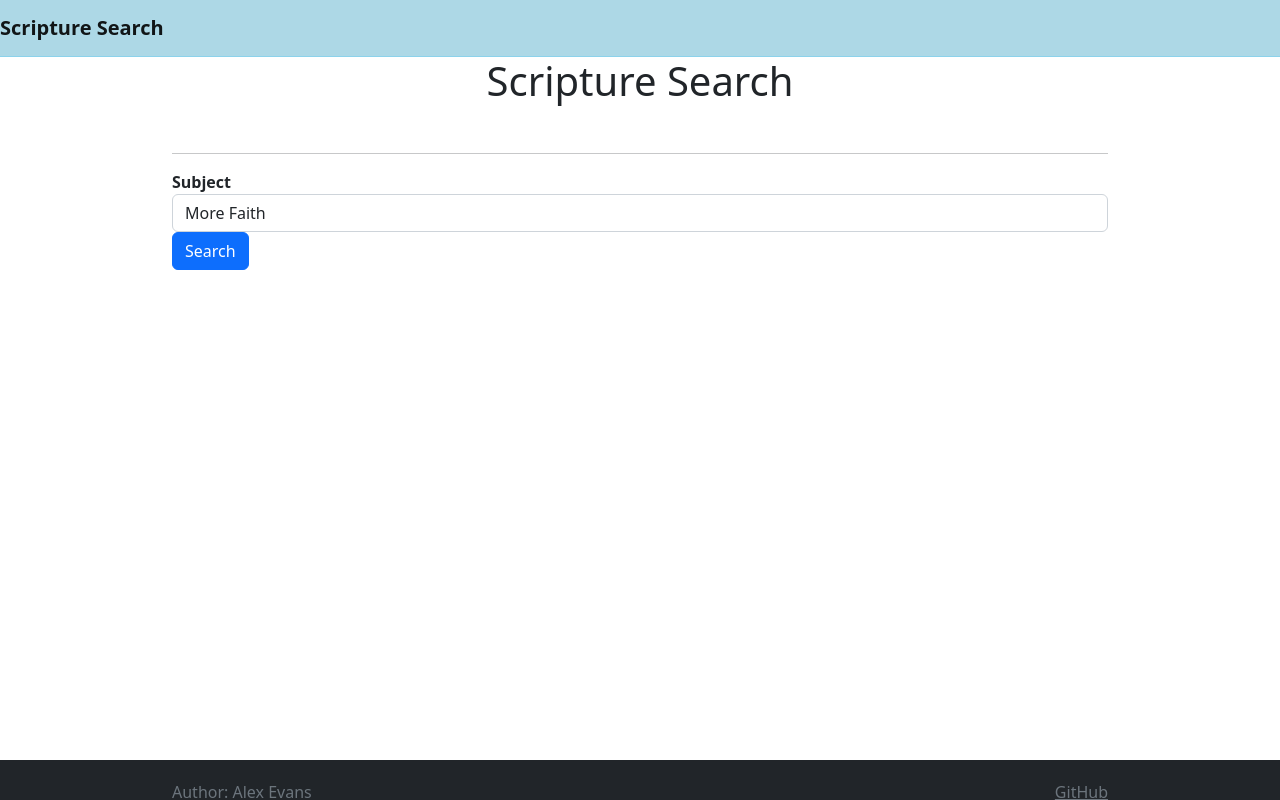
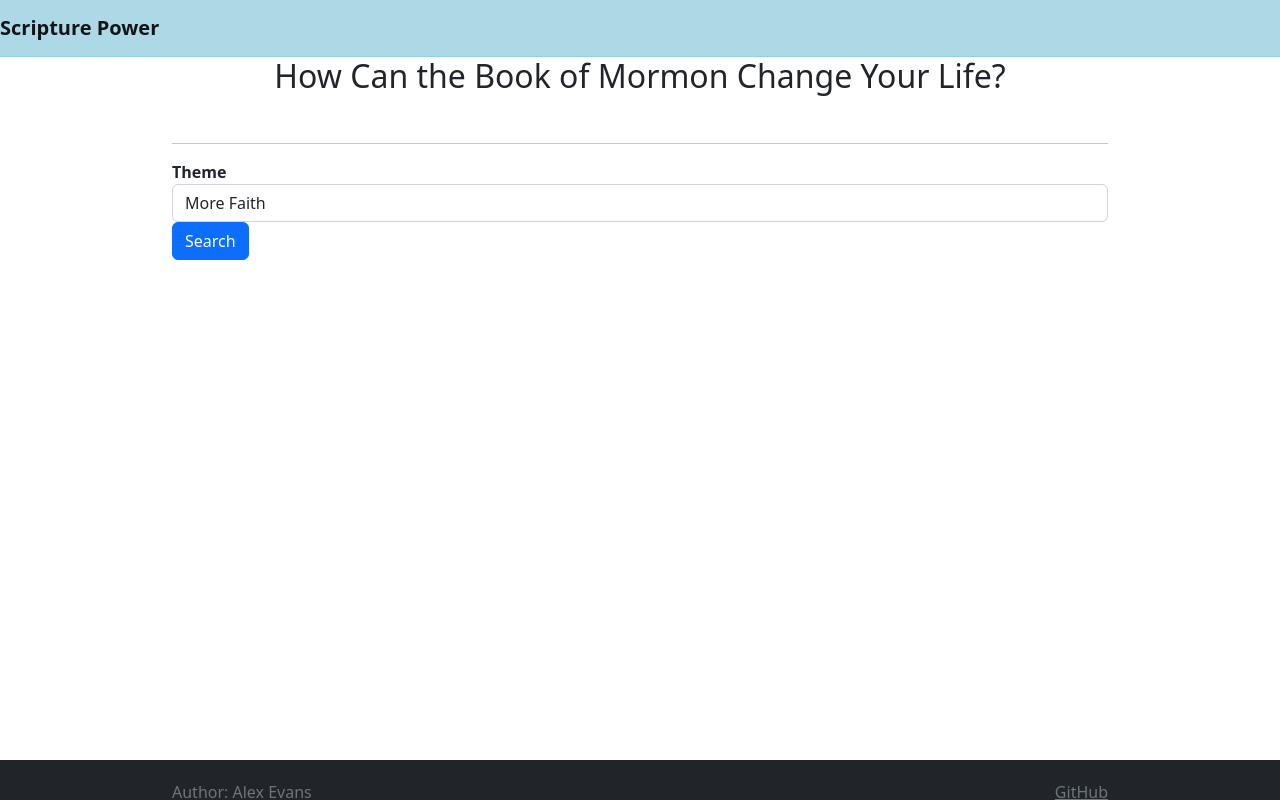
Before and after one commit to alexevans23/scripture-search, a plain HTML site: page index.html in a window 1280 px wide. Drawn offline with nearby package versions, Linux system fonts and the light colour scheme.

Commit message:
minor html changes

```diff
--- a/index.html
+++ b/index.html
@@ -14,7 +14,7 @@
   </head>
   <body>
     <nav class="navbar navbar-expand-lg">
-      <a class="navbar-brand" href="#">Scripture Search</a>
+      <a class="navbar-brand" href="#">Scripture Power</a>
       <button
         class="navbar-toggler"
         type="button"
@@ -27,11 +27,11 @@
     </nav>
 
     <div class="container-fluid">
-      <h1 class="text-center mb-5">Scripture Search</h1>
+      <h2 class="text-center mb-5">How Can the Book of Mormon Change Your Life?</h2>
       <hr>
       <form>
         <div class="form-group">
-          <label for="quoteSubject">Subject</label>
+          <label for="quoteSubject">Theme</label>
           <select class="form-control" id="quoteSubject">
             <option value="faith">More Faith</option>
             <option value="temporal_blessings">Temporal Blessings</option>
```
